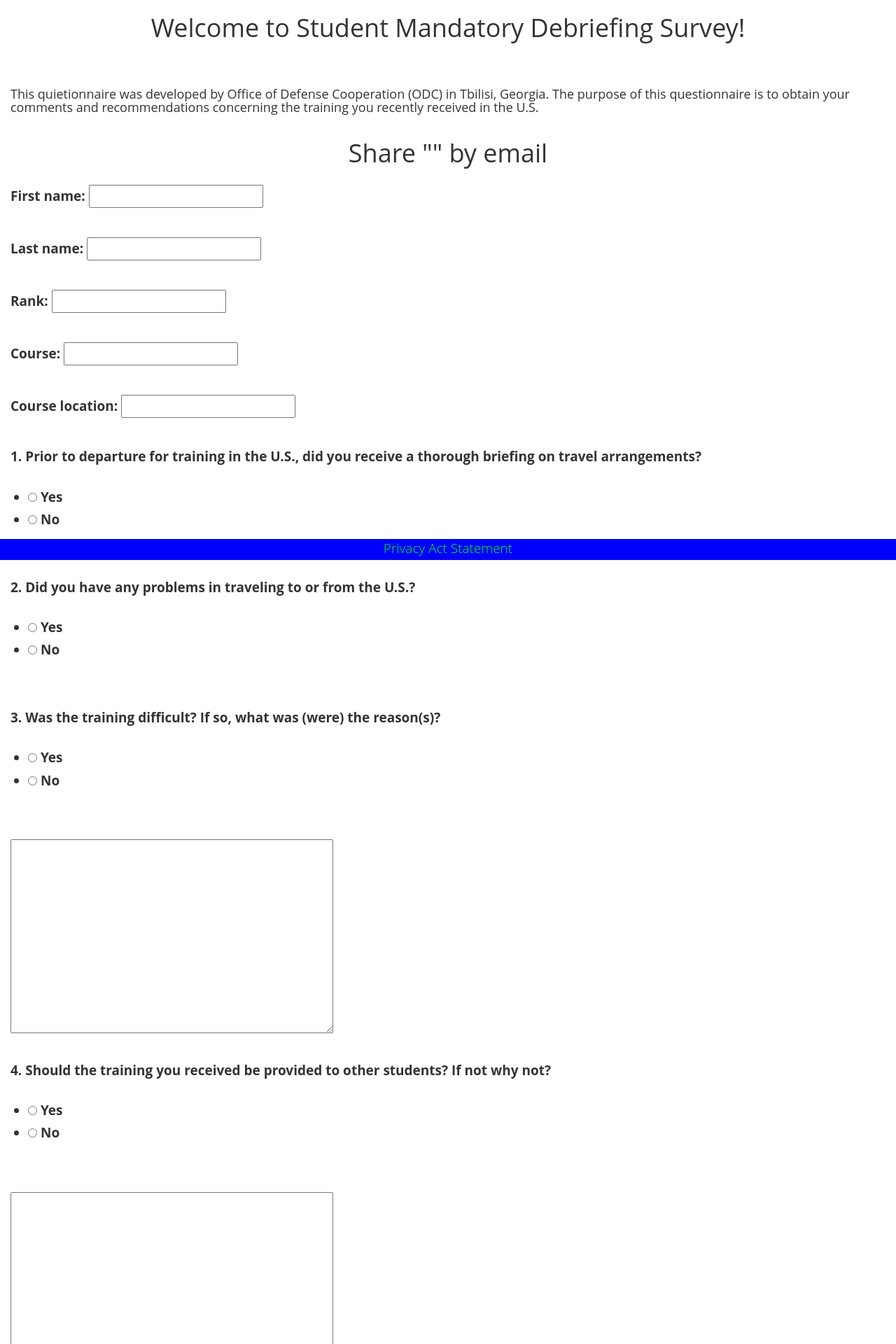
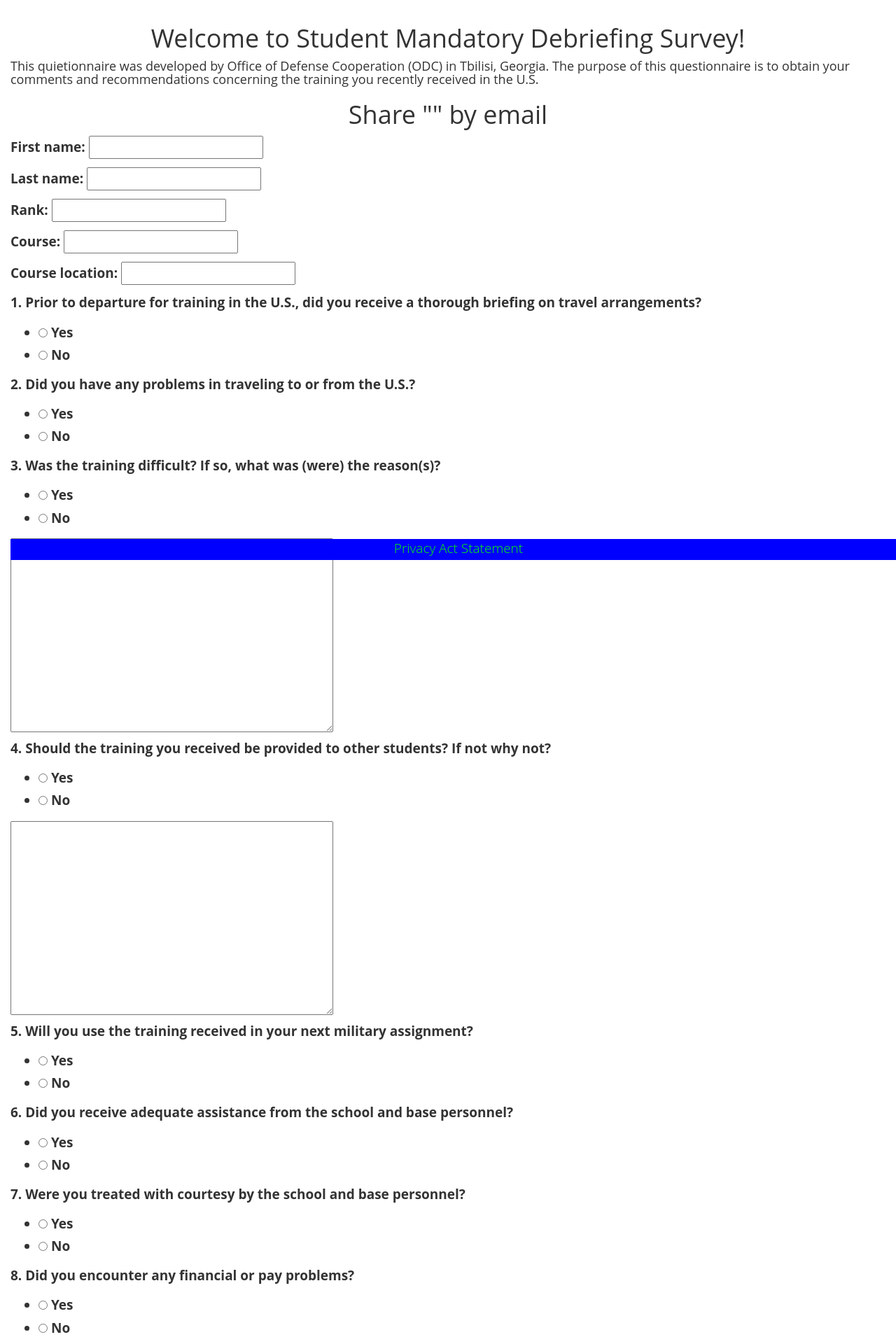
Before and after one commit to GugaBaratashvili/debriefing, a Django app: template debriefing/templates/blog/post/share.html in a window 1280 px wide. Shown: the top 1920 px of the page at 70% size. Run offline with Django 3.2, Linux system fonts and the light colour scheme; the template is opened without the code that fills it: values that come from a table or form of the project are taken from there, others are empty; some libraries are stand-ins or nearby versions.

Commit message:
Update base.html

```diff
--- a/debriefing/templates/blog/base.html
+++ b/debriefing/templates/blog/base.html
@@ -16,10 +16,10 @@
     background-attachment: fixed;
     background-position: center 250px;
     padding-top: none;
+    padding:15px;
 
 }
-h4 {padding:15px;}
-p {padding:15px;}
+
 h1 {text-align: center;}
 a { color: #00FF00;  }
 a, button { transition: all 1.3s ease;}
@@ -35,6 +35,7 @@ a:focus {
     position: fixed;
     text-align: center;
     width: 100%;
+	padding:0px;
 }
 
 .footer {
@@ -42,6 +43,7 @@ a:focus {
     height: 30px;
     margin: auto;
     width: 100%;
+	padding:0px;
 }
 .btn {
     background-color: white;
```
